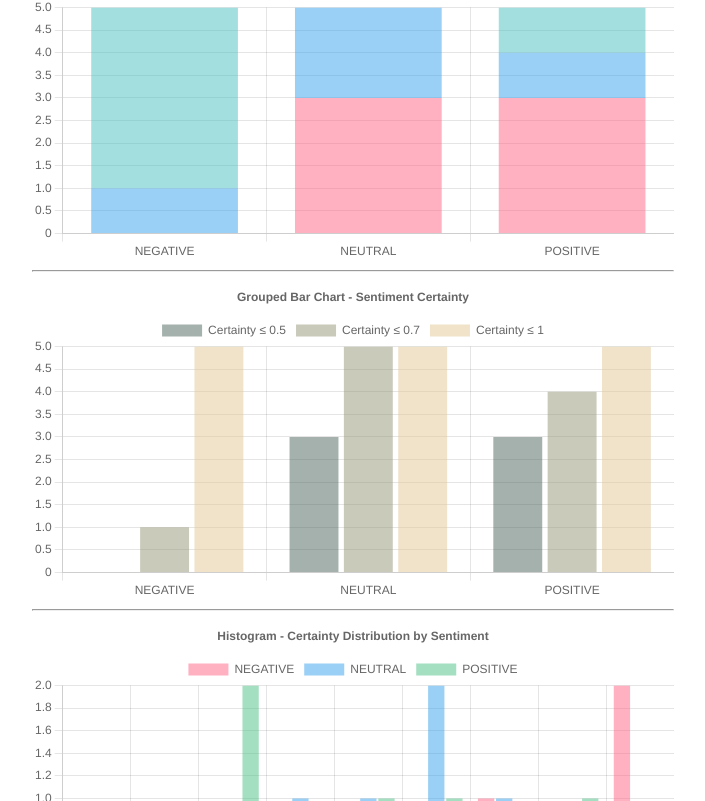
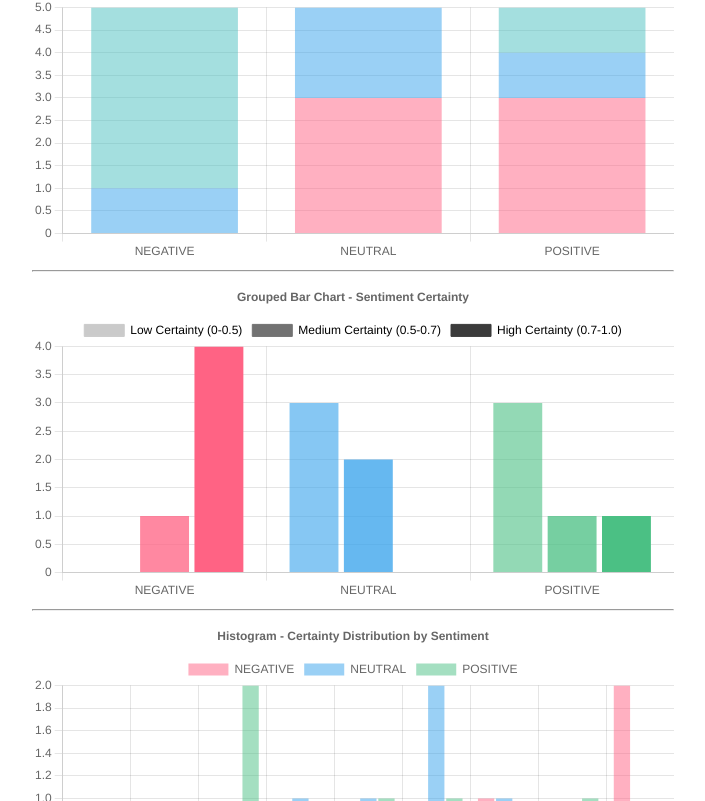
Before and after one commit to beatalinnea/prototype-chart-visualisation, a React (Vite) app: page / in a window 1280 px wide. Shown: the part 407-1208 px from the top of the page, without its empty margins (287-992 px from the left). Built offline with nearby package versions, Linux system fonts and the light colour scheme.

Commit message:
Fix grouped bar chart

```diff
--- a/src/Charts/ArrayData.jsx
+++ b/src/Charts/ArrayData.jsx
@@ -23,6 +23,20 @@ const sentimentData = [
 ];
 
 const sentimentLabels = ["NEGATIVE", "NEUTRAL", "POSITIVE"];
+
+const baseColors = {
+  NEGATIVE: [255, 99, 132], // Red
+  NEUTRAL: [54, 162, 235], // Blue
+  POSITIVE: [75, 192, 132],  // Green
+};
+
+// Function to adjust color intensity based on threshold
+const getColor = (label, threshold) => {
+  const [r, g, b] = baseColors[label];
+  const intensity = threshold * 0.8 + 0.2; // Adjust intensity based on threshold
+  return `rgba(${r}, ${g}, ${b}, ${intensity})`;
+};
+
 
 const StackedBarChart = () => {
   const scoresByLabel = sentimentLabels.map(label => sentimentData.filter(d => d.label === label).map(d => d.score));
@@ -61,18 +75,55 @@ const StackedBarChart = () => {
 };
 
 const GroupedBarChart = () => {
-  const certaintyBins = [0.5, 0.7, 1.0];
+  const certaintyBins = [
+    { label: 'Low Certainty (0-0.5)', min: 0, max: 0.5 },
+    { label: 'Medium Certainty (0.5-0.7)', min: 0.5, max: 0.7 },
+    { label: 'High Certainty (0.7-1.0)', min: 0.7, max: 1.0 },
+  ];
+
+  const legendColors = {
+    'Low Certainty (0-0.5)': 'rgb(202, 202, 202)',
+    'Medium Certainty (0.5-0.7)': 'rgb(114, 114, 114)',
+    'High Certainty (0.7-1.0)': 'rgb(59, 59, 59)',
+  };
+
   const data = {
     labels: sentimentLabels,
-    datasets: certaintyBins.map((threshold, index) => ({
-      label: `Certainty ≤ ${threshold}`,
-      data: sentimentLabels.map(label => sentimentData.filter(d => d.label === label && d.score <= threshold).length),
-      backgroundColor: `rgba(${(index + 1) * 75}, ${(index + 2) * 50}, ${(index + 3) * 30}, 0.5)`,
+    datasets: certaintyBins.map((bin) => ({
+      label: bin.label,
+      data: sentimentLabels.map(label =>
+        sentimentData.filter(d => d.label === label && d.score > bin.min && d.score <= bin.max).length
+      ),
+      backgroundColor: sentimentLabels.map(label => getColor(label, bin.max)),
     })),
   };
 
-  return <Bar data={data} options={{ responsive: true, plugins: { title: { display: true, text: 'Grouped Bar Chart - Sentiment Certainty' } } }} />;
+  const options = {
+    responsive: true,
+    plugins: {
+      legend: {
+        labels: {
+          generateLabels: (chart) => {
+            const { data } = chart;
+            return data.datasets.map((dataset, index) => ({
+              text: dataset.label,
+              fillStyle: legendColors[dataset.label], // Use custom legend color
+              strokeStyle: legendColors[dataset.label], // Use custom legend border color
+              hidden: false,
+              index: index,
+            }));
+          },
+        },
+      },
+      title: { display: true, text: 'Grouped Bar Chart - Sentiment Certainty' },
+    },
+    scales: { x: { stacked: false }, y: { stacked: false } },
+  };
+
+  return <Bar data={data} options={options} />;
 };
+
+
 
 const HistogramForCertaintyDistribution = () => {
   const bins = Array.from({ length: 10 }, (_, i) => i * 0.1);
```
